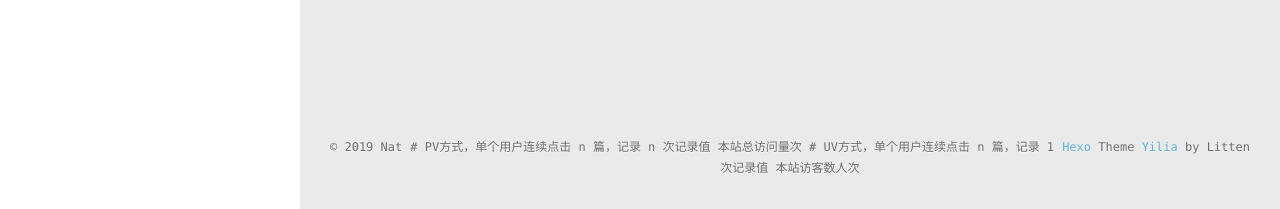
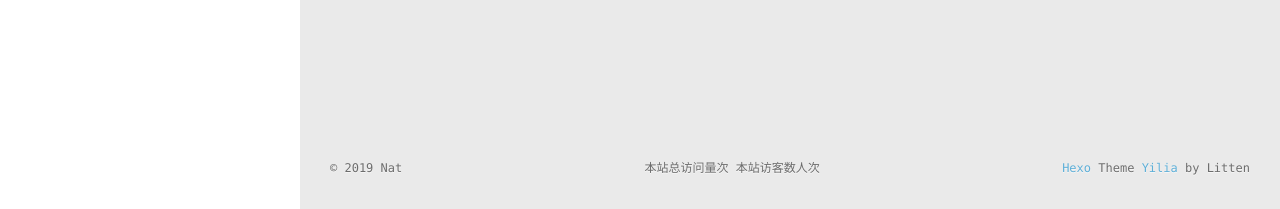
Before and after one commit to nwy000/nat.github.io, a plain HTML site: page life/index.html in a window 1280 px wide. Shown: the part 591-800 px from the top of the page. Drawn offline with Linux system fonts and the light colour scheme; some packages are replaced by stand-ins of ours; files that its build step writes are made by us from their sources; a script that the page names is missing.

Commit message:
Site updated: 2019-05-07 16:49:38

```diff
--- a/life/index.html
+++ b/life/index.html
@@ -337,11 +337,9 @@
       	</div>
     </div>
   </div>
-  # PV方式，单个用户连续点击 n 篇，记录 n 次记录值
-		<span id="busuanzi_container_site_pv">    本站总访问量<span id="busuanzi_value_site_pv"></span>次</span>
 
-		# UV方式，单个用户连续点击 n 篇，记录 1 次记录值
-		<span id="busuanzi_container_site_uv">  本站访客数<span id="busuanzi_value_site_uv"></span>人次</span>
+  <span id="busuanzi_container_site_pv">    本站总访问量<span id="busuanzi_value_site_pv"></span>次</span>
+  <span id="busuanzi_container_site_uv">  本站访客数<span id="busuanzi_value_site_uv"></span>人次</span>
 </footer>
     </div>
     <script>
```
Also changed, not shown: 2019/04/28/makedown语法测试/index.html (+2 -4 lines), 2019/04/28/生活小记/index.html (+2 -4 lines), archives/2019/04/index.html (+2 -4 lines), archives/2019/index.html (+2 -4 lines), archives/index.html (+2 -4 lines), categories/life/index.html (+2 -4 lines), categories/markdown/index.html (+2 -4 lines), index.html (+2 -4 lines), tags/life/index.html (+2 -4 lines), tags/markdown/index.html (+2 -4 lines).
